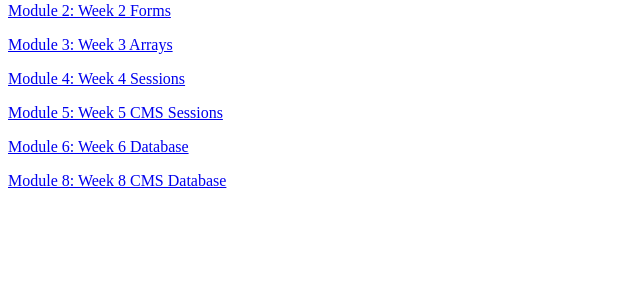
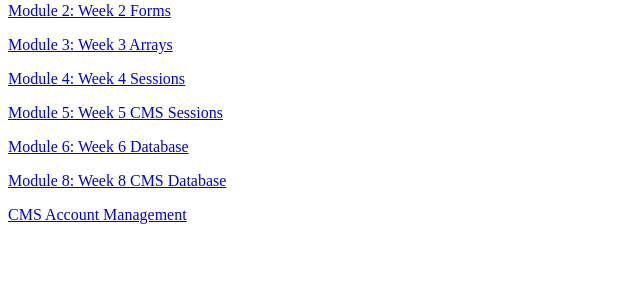
Before and after one commit to TheWanderingCrow/CSIS410-Liberty, a PHP site: template src/pages/index.php in a window 1280 px wide. Shown: the part 132-432 px from the top of the page, without its empty margins (0-640 px from the left). Run offline with PHP 8.4, Linux system fonts and the light colour scheme; the template is opened without the code that fills it, so the values that code supplies are empty.

Commit message:
Added admin manage page

```diff
--- a/src/pages/index.php
+++ b/src/pages/index.php
@@ -17,6 +17,7 @@ Design::prelude();
         <p><a href="/index.php?p=cms_sessions">Module 5: Week 5 CMS Sessions</a></p>
         <p><a href="/index.php?p=database">Module 6: Week 6 Database</a></p>
         <p><a href="/index.php?p=cms_database">Module 8: Week 8 CMS Database</a></p>
+        <p><a href="/index.php?p=admin_manage">CMS Account Management</a></p>
     </div>
     <?php Design::footer(__FILE__); ?>
 </body>
```
